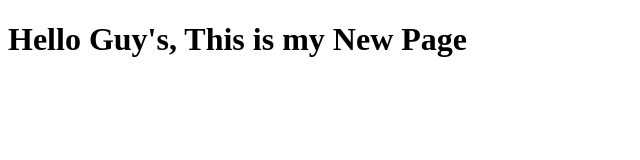
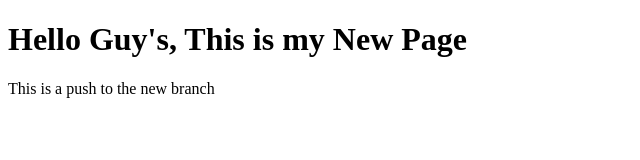
Before and after one commit to MBDilip/Flask, a plain HTML site: page index.html in a window 1280 px wide. Shown: the whole page, without its empty margins (0-640 px from the left). Drawn offline with Linux system fonts and the light colour scheme.

Commit message:
Push to repo

```diff
--- a/index.html
+++ b/index.html
@@ -7,5 +7,6 @@
 </head>
 <body>
     <h1>Hello Guy's, This is my New Page</h1>
+    <p>This is a push to the new branch</p>
 </body>
 </html>
```
